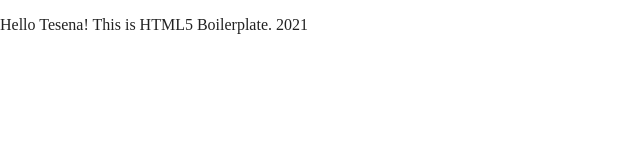
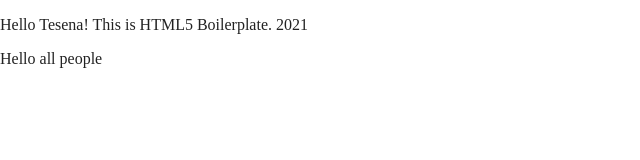
Before and after one commit to petrajuris/tesena-bootcamp, a website built with Parcel: page index.html in a window 1280 px wide. Shown: the full height of the page, 0-640 px from the left. Built offline with nearby package versions, Linux system fonts and the light colour scheme.

Commit message:
Add new paragraph

```diff
--- a/index.html
+++ b/index.html
@@ -26,6 +26,7 @@
 
   <!-- Add your site or application content here -->
   <p>Hello Tesena! This is HTML5 Boilerplate. 2021</p>
+  <p>Hello all people</p>
   <script src="js/vendor/modernizr-3.11.2.min.js"></script>
   <script src="js/plugins.js"></script>
   <script src="js/main.js"></script>
```
